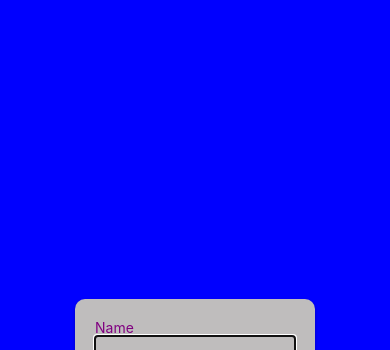
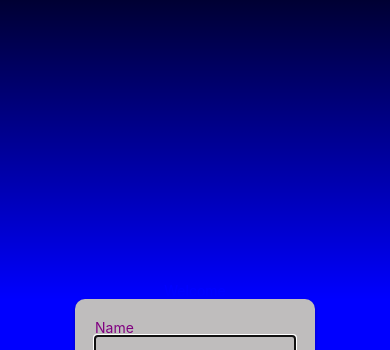
Before and after one commit to kai-zong/5520_assignment1, a React Native app: screen / in a window 390 px wide. Shown: the top 350 px of the page. Built offline with nearby package versions, Linux system fonts and the light colour scheme.

Commit message:
feat: Update dependencies for expo-linear-gradient
Update the npm dependency for expo-linear-gradient to version 13.0.2 in package.json and package-lock.json. Also, style the start screen, confirm screen and information cards

```diff
--- a/package.json
+++ b/package.json
@@ -15,7 +15,8 @@
     "expo-status-bar": "~1.12.1",
     "react": "18.2.0",
     "react-native": "0.74.3",
-    "react-native-linear-gradient": "^2.8.3"
+    "react-native-linear-gradient": "^2.8.3",
+    "expo-linear-gradient": "~13.0.2"
   },
   "devDependencies": {
     "@babel/core": "^7.20.0"
--- a/screens/Game.js
+++ b/screens/Game.js
@@ -130,9 +130,10 @@ const GameComponent = ({ initialTime, initialAttempts, onRestart, visibility}) =
           <Text>Timer: {timer} seconds</Text>
           {!isNumberValid && <Text>Please Enter a Number in 1 - 100</Text>}
           {hintsGiven && <Text>{hint}</Text>}
+          <View style={styles.buttonRow}>
           <Button title="Use a Hint" onPress={giveHint} />
           <Button title="Submit Guess" onPress={submitGuess} />
-
+          </View>
 
             <Information
               visibility={isInfoVisible}
@@ -164,7 +165,6 @@ const styles = StyleSheet.create({
     backgroundColor: "rgba(0, 0, 0, 0.5)", // Ensure background overlay
   },
   topContainer: {
-    flex: 1,
     width: "100%",
     paddingHorizontal: 20,
     paddingTop: 10,
@@ -175,15 +175,17 @@ const styles = StyleSheet.create({
     marginBottom: 10,
   },
   guessContainer: {
-    flex: 4,
-    backgroundColor: "white", // Ensure the game area is clear
+    width: "80%",
+    backgroundColor: "white",
     padding: 10,
-    height: "70%",
-    width: "70%",
-    marginTop: 20,
+    borderRadius: 10,
     alignItems: "center",
     justifyContent: "center",
-    borderRadius: 10,
-    position: "relative",
+  },
+  buttonRow: {
+    flexDirection: "row",
+    justifyContent: "space-between",
+    width: "100%",
+    marginTop: 10,
   },
 });
--- a/screens/Start.js
+++ b/screens/Start.js
@@ -11,6 +11,7 @@ import Checkbox from 'expo-checkbox';
 import { useState } from "react";
 import Header from "../components/Header";
 import colors from "../Reusable_Objects/color";
+import {LinearGradient} from "expo-linear-gradient";
 
 function Start({startHandler}) {
     const [name, setName] = useState("");
@@ -50,6 +51,9 @@ function Start({startHandler}) {
   return (
     <Modal>
       <SafeAreaView style={styles.container}>
+        <LinearGradient
+        colors={['rgba(0,0,0,0.8)', 'transparent']}
+        style={styles.background}/>
         <Header name={"Welcome"} color={colors.blue} />
         <View style={styles.inputCard}>
             <View style={styles.divison}>
@@ -113,6 +117,13 @@ const styles = StyleSheet.create({
     alignItems: "center",
     justifyContent: "center",
   },
+  background: {
+    position: 'absolute',
+    left: 0,
+    right: 0,
+    top: 0,
+    height: 300,
+  },
   inputCard: {
     backgroundColor: colors.gray, // Set the background color
     borderRadius: 10, // Rounded corners
```
Also changed, not shown: 1 other file (tests, documents, lock files or other folders).
